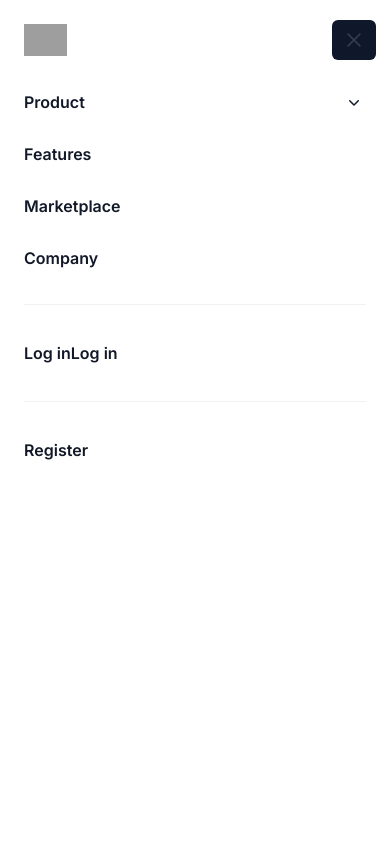
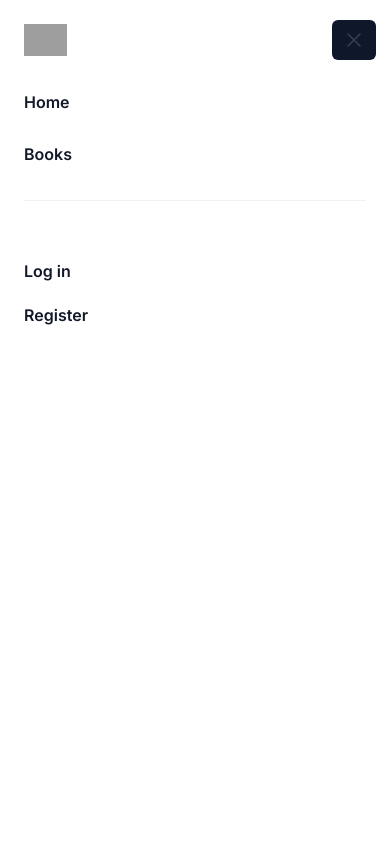
Before and after one commit to AliAsgharGill/Library-Management-System, a Next.js app: page / in a window 390 px wide. Both pictures are taken after a click on the button "Open main menu". Shown: the top 844 px of the page. Built offline with nearby package versions, Linux system fonts and the light colour scheme; grey boxes are pictures that could not be loaded.

Commit message:
show dashboard if user admin

```diff
--- a/src/components/nav/page.tsx
+++ b/src/components/nav/page.tsx
@@ -26,6 +26,14 @@ import axios from "axios";
 import { toast } from "../ui/use-toast";
 import { z } from "zod";
 import { searchResponse, SearchValues } from "@/types/searchType";
+import {
+  Card,
+  CardContent,
+  CardDescription,
+  CardFooter,
+  CardHeader,
+  CardTitle,
+} from "@/components/ui/card";
 import { CircleX, Loader2 } from "lucide-react";
 import { searchSchema } from "@/app/schemas/search-schema";
 
@@ -37,21 +45,26 @@ const callsToAction = [
 export default function Nav() {
   const [mobileMenuOpen, setMobileMenuOpen] = useState(false);
   const [isLoggedIn, setIsLoggedIn] = useState(false);
+  const [isAdmin, setIsAdmin] = useState(false); // New state for admin check
   const [searchResults, setSearchResults] = useState([]);
   const [isSubmitting, setIsSubmitting] = useState(false);
   const route = useRouter();
 
-  const user = Cookies.get("user");
-
   useEffect(() => {
     const token = Cookies.get("access_token");
     setIsLoggedIn(!!token);
+
+    // Check if user is admin
+    const userRole = Cookies.get("user"); // Assuming user is stored in cookies
+    setIsAdmin(userRole === "admin");
   }, []);
 
   const handleLogin = () => {
     // Assuming your login process here
     Cookies.set("access_token", "your_token");
+    Cookies.set("user", "admin"); // Set user role as admin for testing
     setIsLoggedIn(true);
+    setIsAdmin(true); // Update state
     route.push("/dashboard"); // or any other page you want to redirect after login
   };
 
@@ -59,6 +72,7 @@ export default function Nav() {
     Cookies.remove("access_token");
     Cookies.remove("user");
     setIsLoggedIn(false);
+    setIsAdmin(false); // Update state
     route.refresh();
     route.push("/sign-in");
   };
@@ -84,8 +98,6 @@ export default function Nav() {
       console.log("Search response:", response);
       setSearchResults(response.data);
     } catch (error) {
-      const errorMessage =
-        // error.response?.data?.message || "Failed to get book";
       toast({
         title: "Error",
         description: "Failed to get book",
@@ -147,14 +159,14 @@ export default function Nav() {
           >
             Books
           </Link>
-          {user === "admin" ? (
+          {isAdmin && (
             <Link
               href="/dashboard"
               className="text-sm font-semibold leading-6 text-gray-900"
             >
               Dashboard
             </Link>
-          ) : ""}
+          )}
           <form
             noValidate
             onSubmit={handleSubmit(onSubmit)}
@@ -210,95 +222,8 @@ export default function Nav() {
         )}
       </nav>
 
-      {/* Mobile View */}
-      <Dialog
-        open={mobileMenuOpen}
-        onClose={() => setMobileMenuOpen(false)}
-        className="lg:hidden"
-      >
-        <div className="fixed inset-0 z-10" />
-        <DialogPanel className="fixed inset-y-0 right-0 z-10 w-full overflow-y-auto bg-white px-6 py-6 sm:max-w-sm sm:ring-1 sm:ring-gray-900/10">
-          <div className="flex items-center justify-between">
-            <Link href="/" className="-m-1.5 p-1.5">
-              <span className="sr-only text-blue-500">LMS</span>
-              <Image
-                height={32}
-                width={100}
-                alt=""
-                src="https://encrypted-tbn0.gstatic.com/images?q=tbn:ANd9GcSA0rBIlDbRRXR5efoXBU57WPSTaqyyA7z_NA&s"
-                className="h-8 w-auto"
-              />
-            </Link>
-            <Button
-              type="button"
-              onClick={() => setMobileMenuOpen(false)}
-              className="-m-2.5 rounded-md p-2.5 text-gray-700"
-            >
-              <span className="sr-only">Close menu</span>
-              <XMarkIcon aria-hidden="true" className="h-6 w-6" />
-            </Button>
-          </div>
-          <div className="mt-6 flow-root">
-            <div className="-my-6 divide-y divide-gray-500/10">
-              <div className="space-y-2 py-6">
-                <Disclosure as="div" className="-mx-3">
-                  <DisclosureButton className="group flex w-full items-center justify-between rounded-lg py-2 pl-3 pr-3.5 text-base font-semibold leading-7 text-gray-900 hover:bg-gray-50">
-                    Product
-                    <ChevronDownIcon
-                      aria-hidden="true"
-                      className="h-5 w-5 flex-none group-data-[open]:rotate-180"
-                    />
-                  </DisclosureButton>
-                </Disclosure>
-                <Link
-                  href="#"
-                  className="-mx-3 block rounded-lg px-3 py-2 text-base font-semibold leading-7 text-gray-900 hover:bg-gray-50"
-                >
-                  Features
-                </Link>
-                <Link
-                  href="#"
-                  className="-mx-3 block rounded-lg px-3 py-2 text-base font-semibold leading-7 text-gray-900 hover:bg-gray-50"
-                >
-                  Marketplace
-                </Link>
-                <Link
-                  href="#"
-                  className="-mx-3 block rounded-lg px-3 py-2 text-base font-semibold leading-7 text-gray-900 hover:bg-gray-50"
-                >
-                  Company
-                </Link>
-              </div>
-
-              <div className="py-6 flex justify-start ">
-                <Link
-                  href="#"
-                  className="-mx-3 block rounded-lg px-3 py-2.5 text-base font-semibold leading-7 text-gray-900 hover:bg-gray-50"
-                >
-                  Log in
-                </Link>
-                <Link
-                  href="#"
-                  className="-mx-3 block rounded-lg px-3 py-2.5 text-base font-semibold leading-7 text-gray-900 hover:bg-gray-50"
-                >
-                  Log in
-                </Link>
-              </div>
-              <div className="py-6">
-                <Link
-                  href="#"
-                  className="-mx-3 block rounded-lg px-3 py-2.5 text-base font-semibold leading-7 text-gray-900 hover:bg-gray-50"
-                >
-                  Register
-                </Link>
-              </div>
-            </div>
-          </div>
-        </DialogPanel>
-      </Dialog>
-
       {/* Search Results Section */}
-      <div className=" flex justify-between container mx-auto p-6">
+      <div className="flex justify-between container mx-auto p-6">
         <div className="grid grid-cols-1 sm:grid-cols-2 md:grid-cols-3 gap-6">
           {searchResults ? (
             searchResults.map((book: searchResponse) => (
@@ -306,7 +231,7 @@ export default function Nav() {
                 key={book.id}
                 className="bg-slate-100 overflow-hidden shadow-md rounded-lg transition duration-300 transform hover:scale-105 hover:shadow-xl"
               >
-                <div className=" flex justify-between px-4 py-3">
+                <div className="flex justify-between px-4 py-3">
                   <div className="px-4 py-3">
                     <h3 className="text-lg font-semibold text-gray-900">
                       {book.name}
@@ -337,12 +262,96 @@ export default function Nav() {
         </div>
         {searchResults.length > 0 ? (
           <div>
-            <CircleX onClick={() => setSearchResults([])} />
+            <CircleX
+              size={32}
+              className="cursor-pointer text-red-500"
+              onClick={() => setSearchResults([])}
+            />
           </div>
-        ) : (
-          ""
+        ) : null}
+      </div>
+      <Dialog
+        as="div"
+        open={mobileMenuOpen}
+        onClose={setMobileMenuOpen}
+        className="lg:hidden"
+      >
+        <div className="fixed inset-0 z-50" />
+        <DialogPanel className="fixed inset-y-0 right-0 z-50 w-full overflow-y-auto bg-white px-6 py-6 sm:max-w-sm sm:ring-1 sm:ring-gray-900/10">
+          <div className="flex items-center justify-between">
+            <Link href="/" className="-m-1.5 p-1.5">
+              <span className="sr-only">LMS</span>
+              <Image
+                height={100}
+                width={200}
+                priority
+                alt="logo"
+                src="https://i.pinimg.com/736x/a7/91/0c/a7910cf32f182c9ea34022abb7839980.jpg"
+                className="h-8 w-auto"
+              />
+            </Link>
+            <Button
+              type="button"
+              onClick={() => setMobileMenuOpen(false)}
+              className="-m-2.5 rounded-md p-2.5 text-gray-700"
+            >
+              <span className="sr-only">Close menu</span>
+              <XMarkIcon aria-hidden="true" className="h-6 w-6" />
+            </Button>
+          </div>
+          <div className="mt-6 flow-root">
+            <div className="-my-6 divide-y divide-gray-500/10">
+              <div className="space-y-2 py-6">
+                <Link
+                  href="/"
+                  className="-mx-3 block rounded-lg py-2 px-3 text-base font-semibold leading-7 text-gray-900 hover:bg-gray-400/10"
+                >
+                  Home
+                </Link>
+                <Link
+                  href="/books"
+                  className="-mx-3 block rounded-lg py-2 px-3 text-base font-semibold leading-7 text-gray-900 hover:bg-gray-400/10"
+                >
+                  Books
+                </Link>
+                {isAdmin && (
+                  <Link
+                    href="/dashboard"
+                    className="-mx-3 block rounded-lg py-2 px-3 text-base font-semibold leading-7 text-gray-900 hover:bg-gray-400/10"
+                  >
+                    Dashboard
+                  </Link>
                 )}
               </div>
+              <div className="py-6">
+                {isLoggedIn ? (
+                  <Button
+                    onClick={handleLogout}
+                    className="-mx-3 block rounded-lg py-2.5 px-3 text-base font-semibold leading-6 text-white hover:bg-gray-400/10"
+                  >
+                    Log out
+                  </Button>
+                ) : (
+                  <div className="py-6">
+                    <Link
+                      href="/sign-in"
+                      className="-mx-3 block rounded-lg py-2 px-3 text-base font-semibold leading-7 text-gray-900 hover:bg-gray-400/10"
+                    >
+                      Log in
+                    </Link>
+                    <Link
+                      href="/sign-up"
+                      className="-mx-3 block rounded-lg py-2 px-3 text-base font-semibold leading-7 text-gray-900 hover:bg-gray-400/10"
+                    >
+                      Register
+                    </Link>
+                  </div>
+                )}
+              </div>
+            </div>
+          </div>
+        </DialogPanel>
+      </Dialog>
     </header>
   );
 }
```
Lines whose indentation alone changed are shown as unchanged.
